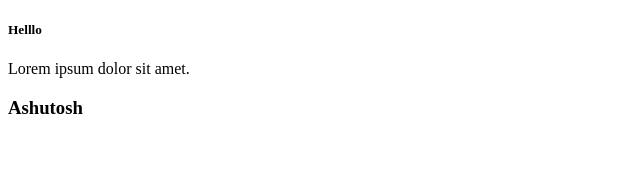
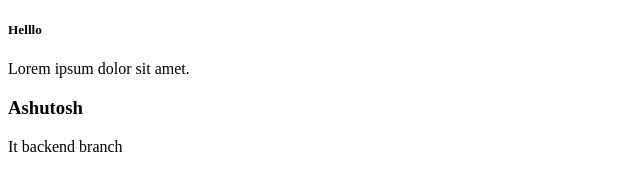
Before and after one commit to ashu15311/temporary, a plain HTML site: page index.html in a window 1280 px wide. Shown: the whole page, without its empty margins (0-640 px from the left). Drawn offline with Linux system fonts and the light colour scheme.

Commit message:
add backend

```diff
--- a/index.html
+++ b/index.html
@@ -9,5 +9,6 @@
     <h5>Helllo</h5>
     <p>Lorem ipsum dolor sit amet.</p>
     <h3>Ashutosh</h3>
+    <p>It backend branch</p>
 </body>
 </html>
```
